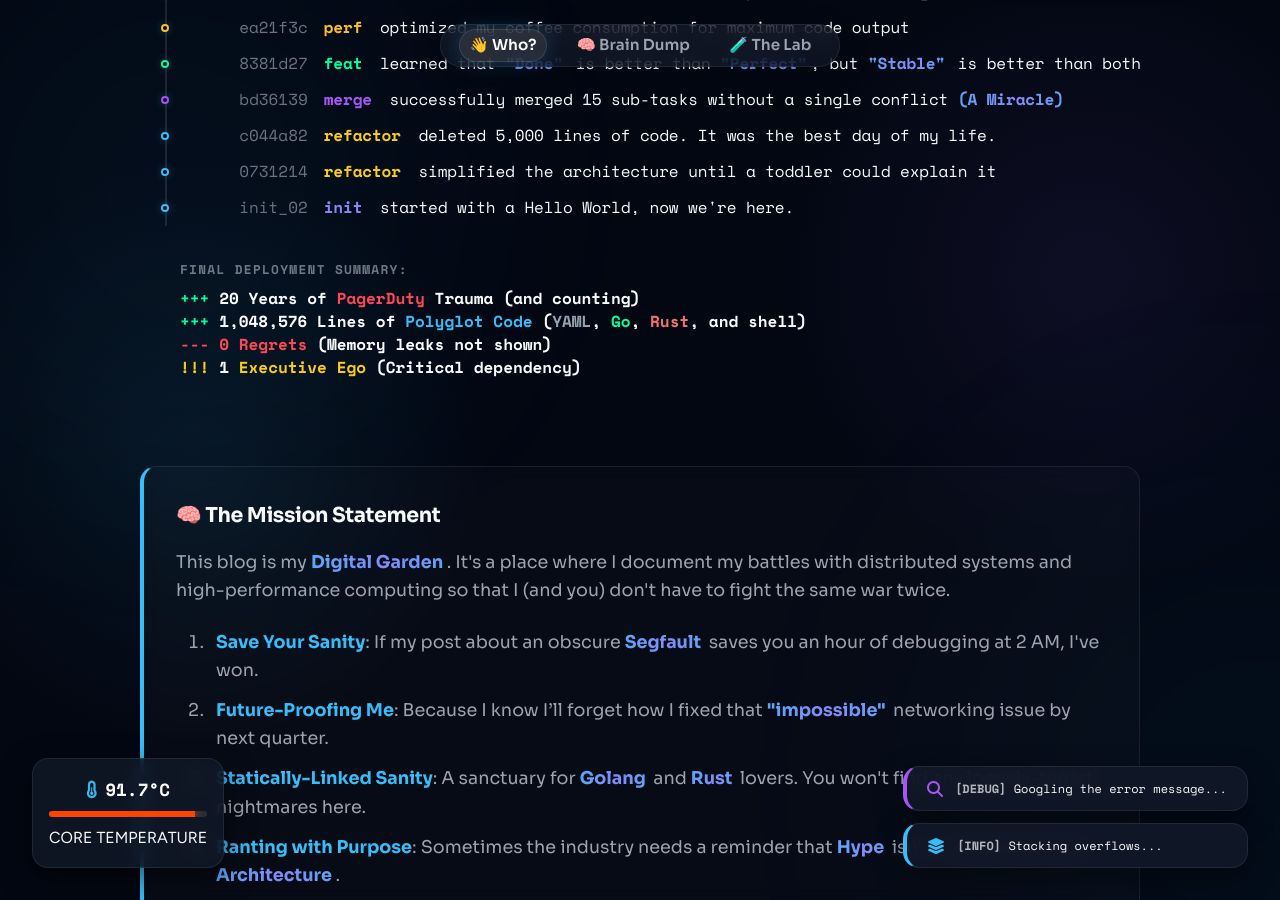
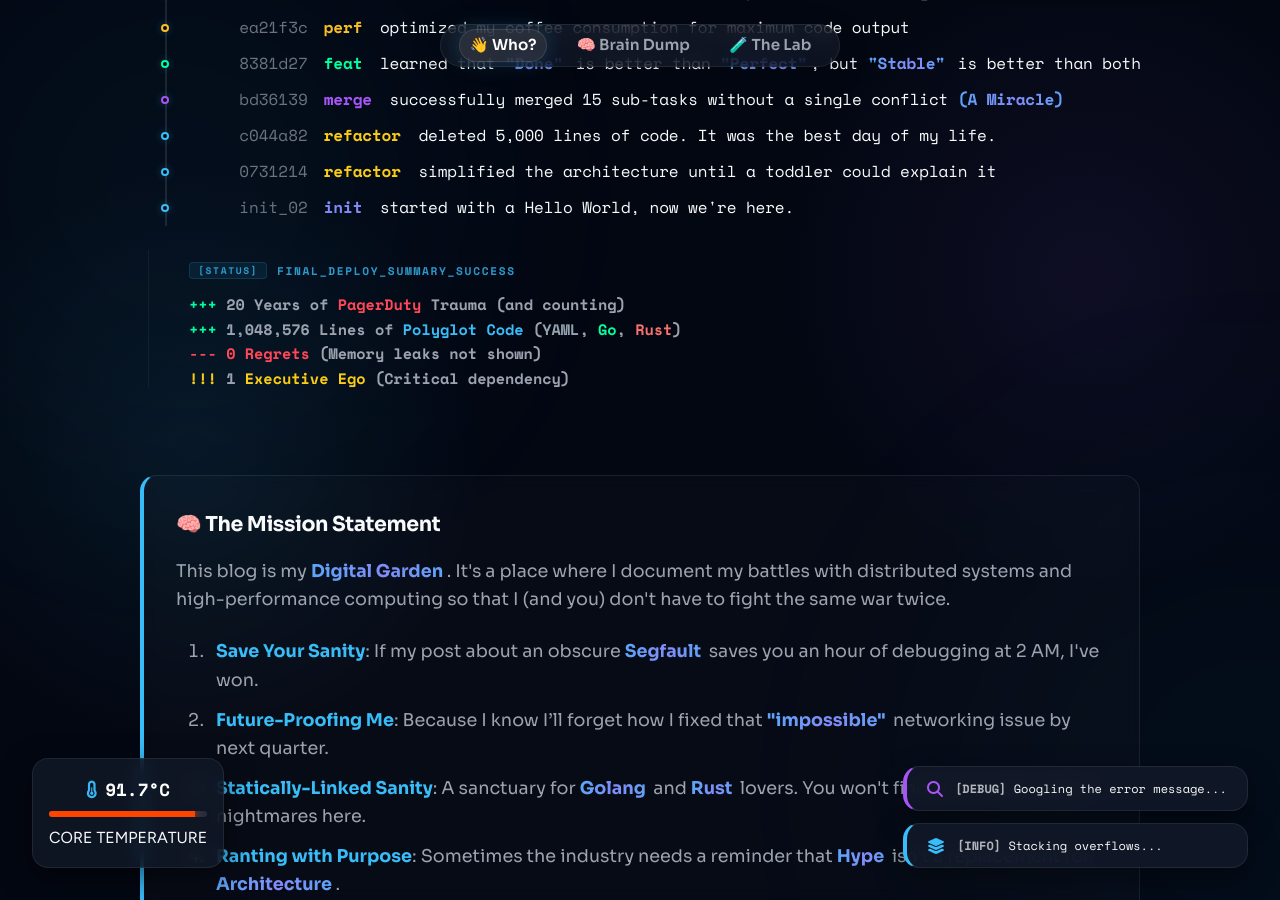
Before and after one commit to kodelint/kodelint.github.io, a Jekyll site: the page built from index.md, in a window 1280 px wide and 900 px high, scrolled down 2695 px. Built offline with Jekyll 4.4.1, drawn with Linux system fonts in a browser that asks for light colours; nearby versions of some CDN libraries; some web fonts are replaced.

Commit message:
style(about): enhance deployment summary with terminal aesthetics and softer colors

```diff
--- a/index.md
+++ b/index.md
@@ -194,18 +194,21 @@ layout: page
     </div>
   </div>
 
-  <div class="graph-stats" style="font-style: normal; display: flex; flex-direction: column; gap: 0.25rem; padding-left: 2.5rem;">
-    <div style="color: var(--text-secondary); margin-bottom: 0.5rem; font-weight: 800; text-transform: uppercase; letter-spacing: 0.1em; font-size: 0.8rem; opacity: 0.7;">Final Deployment Summary:</div>
-    <span style="font-weight: 700; color: var(--text-primary);">
+  <div class="graph-stats" style="font-style: normal; display: flex; flex-direction: column; gap: 0.4rem; padding-left: 2.5rem; border-left: 1px solid rgba(255,255,255,0.05); margin-left: 0.5rem;">
+    <div style="color: var(--accent-primary); margin-bottom: 0.6rem; font-weight: 800; text-transform: uppercase; letter-spacing: 0.15em; font-size: 0.7rem; display: flex; align-items: center; gap: 0.6rem; opacity: 0.8;">
+      <span style="background: rgba(56, 189, 248, 0.1); padding: 2px 8px; border-radius: 4px; border: 1px solid rgba(56, 189, 248, 0.2); font-size: 0.6rem;">[STATUS]</span>
+      <span>FINAL_DEPLOY_SUMMARY_SUCCESS</span>
+    </div>
+    <span style="font-weight: 700; color: var(--text-secondary); font-size: 0.95rem;">
       <span style="color: #00ff9d;">+++</span> 20 Years of <span style="color: #ff4757;">PagerDuty</span> Trauma (and counting)
     </span>
-    <span style="font-weight: 700; color: var(--text-primary);">
-      <span style="color: #00ff9d;">+++</span> 1,048,576 Lines of <span style="color: #38bdf8;">Polyglot Code</span> (<span style="color: #94a3af;">YAML</span>, <span style="color: #00ff9d;">Go</span>, <span style="color: #f87171;">Rust</span>, and shell)
+    <span style="font-weight: 700; color: var(--text-secondary); font-size: 0.95rem;">
+      <span style="color: #00ff9d;">+++</span> 1,048,576 Lines of <span style="color: #38bdf8;">Polyglot Code</span> (<span style="color: #94a3af;">YAML</span>, <span style="color: #00ff9d;">Go</span>, <span style="color: #f87171;">Rust</span>)
     </span>
-    <span style="font-weight: 700; color: var(--text-primary);">
+    <span style="font-weight: 700; color: var(--text-secondary); font-size: 0.95rem;">
       <span style="color: #ff4757;">---</span> <span style="color: #ff4757;">0 Regrets</span> (Memory leaks not shown)
     </span>
-    <span style="font-weight: 700; color: var(--text-primary);">
+    <span style="font-weight: 700; color: var(--text-secondary); font-size: 0.95rem;">
       <span style="color: #facc15;">!!!</span> 1 <span style="color: #facc15;">Executive Ego</span> (Critical dependency)
     </span>
   </div>
```
